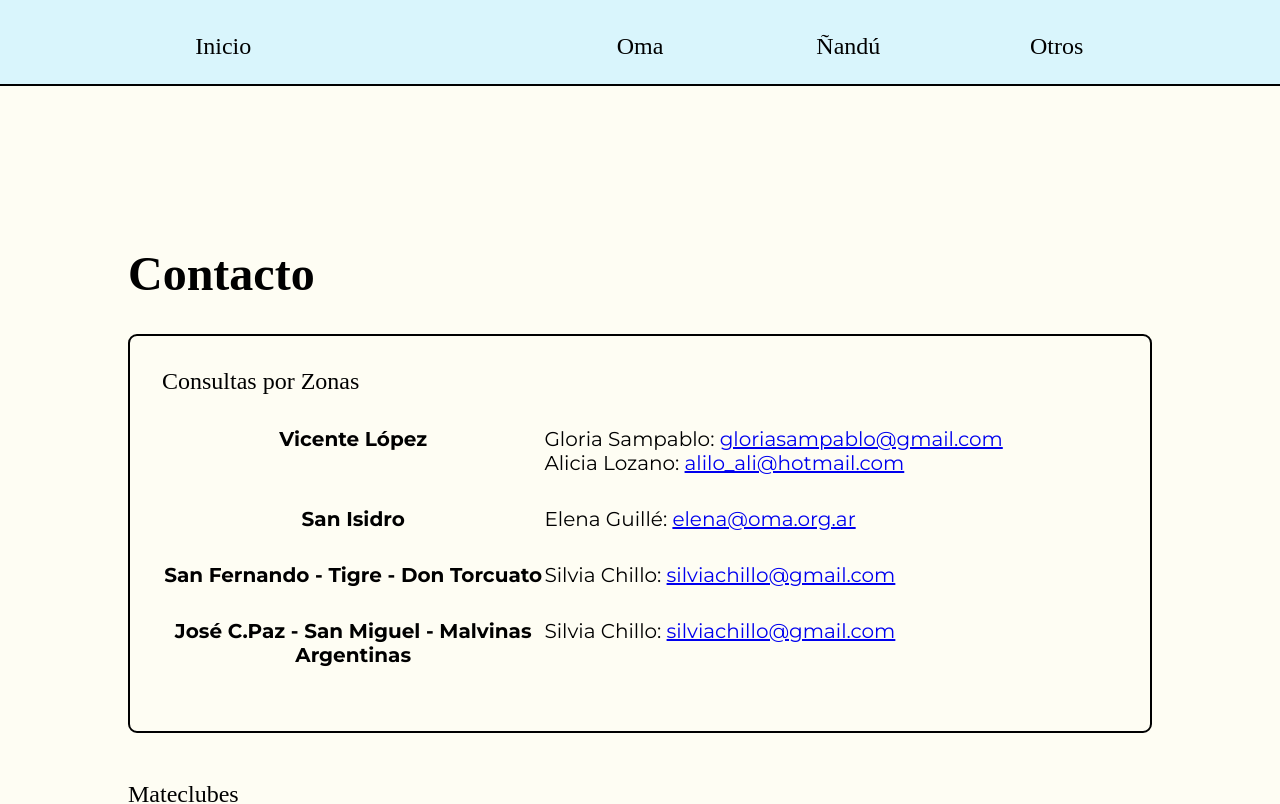
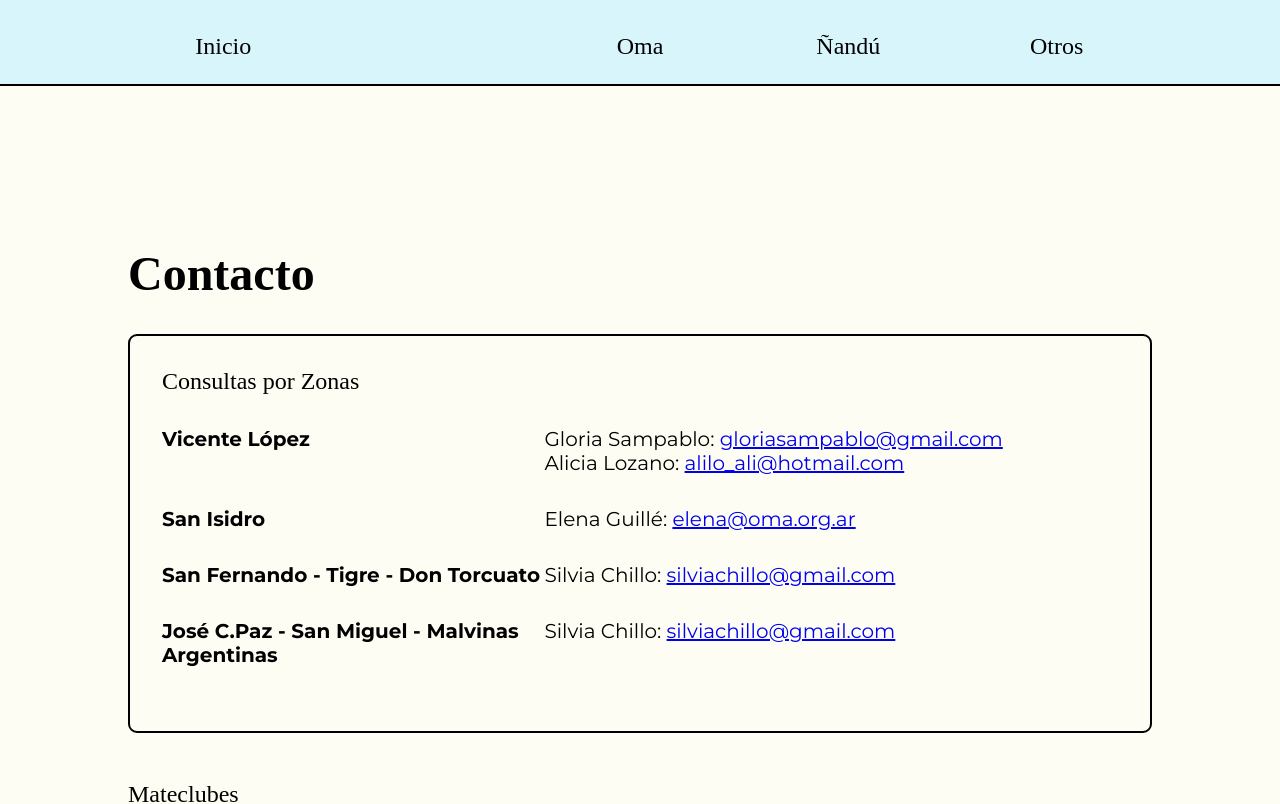
Before and after one commit to JZylber/oma-san-isidro, a Next.js app: page /contacto in a window 1280 px wide. Shown: the top 804 px of the page. Built offline with nearby package versions, Linux system fonts and the light colour scheme; a web font is replaced by a local one.

Commit message:
refactor(contact): removed grid

```diff
--- a/pages/styles/Contact.module.scss
+++ b/pages/styles/Contact.module.scss
@@ -9,7 +9,6 @@
       margin-bottom: 2.5 * shared.$mobile-spacing;
     }
     @include shared.not-mobile {
-      grid-column: 1/-1;
       font-size: 2 * shared.$desktop-actionable-font-size;
       line-height: 2.5;
     }
@@ -24,7 +23,6 @@
     padding: 32px 16px 32px 16px;
   }
   @include shared.not-mobile{
-    grid-column: 1/-1;
     padding: 3.2rem;
   }
 }
@@ -54,7 +52,6 @@
     }
     h4{
         @include shared.font-montserrat(600);
-        text-align: center;
         @include shared.mobile-only{
             font-size: shared.$mobile-reading-font-size;
             margin-bottom: 1.6rem;
@@ -80,7 +77,6 @@
 }
 
 .independent_category{
-    grid-column: 1/-1;
     h3 {
         @include shared.mobile-only{
             margin-bottom: 1.2rem;
```
